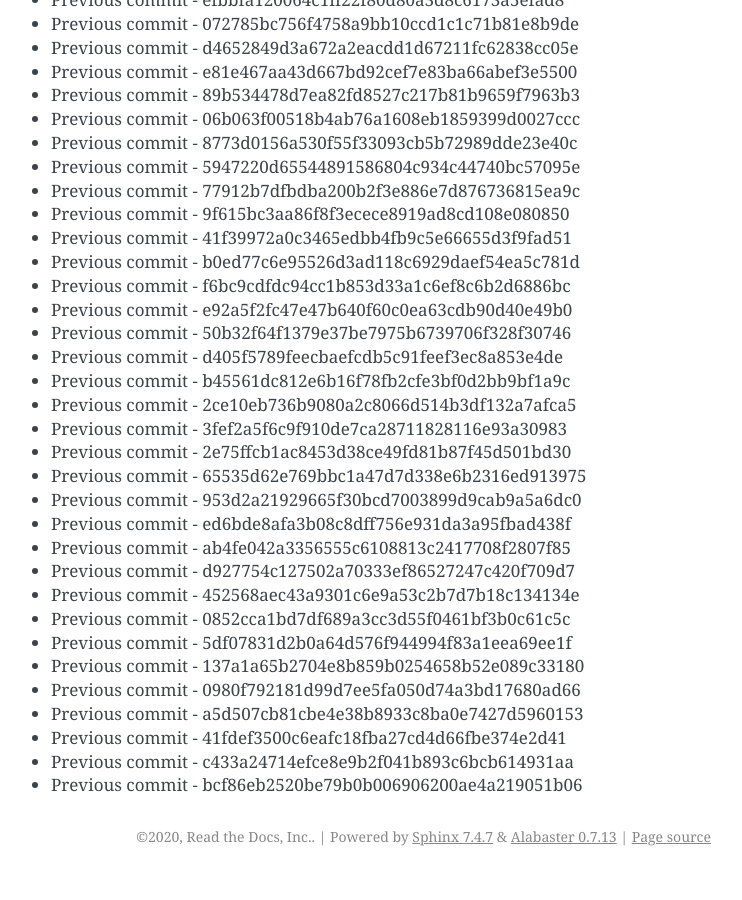
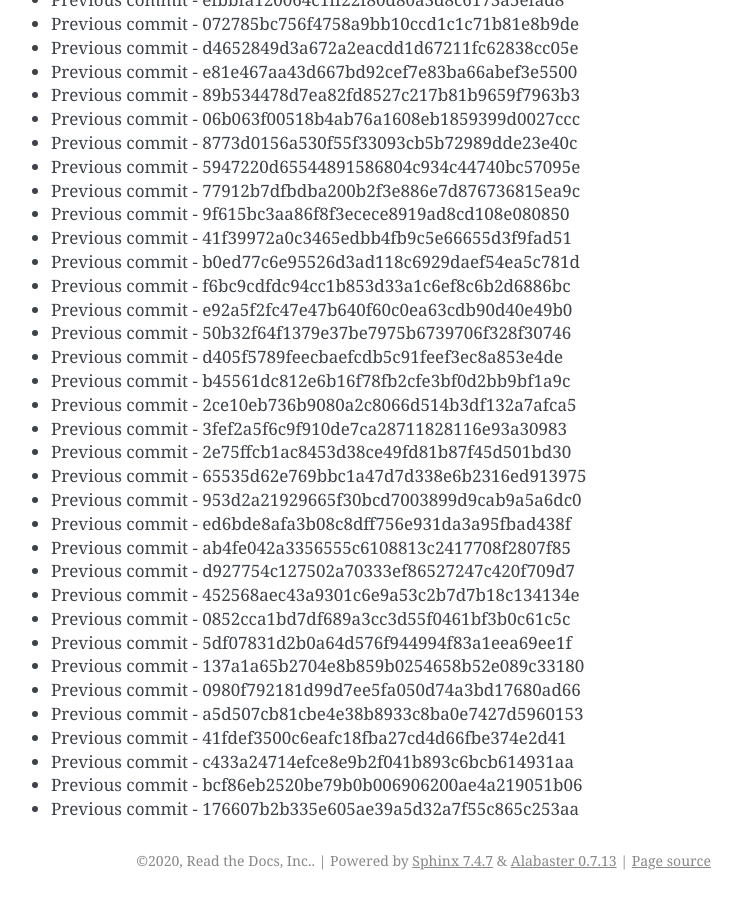
Before and after one commit to readthedocs/rtd-git-stresstest, a Sphinx documentation site: the page built from docs/updates.rst, in a window 1280 px wide and 900 px high, scrolled down 21668 px. Shown: the whole window, without its empty margins (399-1141 px from the left). Built offline with Sphinx 7.4.7, drawn with Linux system fonts in a browser that asks for light colours; before the commit the page ends 22544 px from its top, so only the background shows below that.

Commit message:
Generating commit from previous: 176607b2b335e605ae39a5d32a7f55c865c253aa

```diff
--- a/docs/updates.rst
+++ b/docs/updates.rst
@@ -942,3 +942,4 @@ It can be tested for any performance characteristics.
 * Previous commit - 41fdef3500c6eafc18fba27cd4d66fbe374e2d41
 * Previous commit - c433a24714efce8e9b2f041b893c6bcb614931aa
 * Previous commit - bcf86eb2520be79b0b006906200ae4a219051b06
+* Previous commit - 176607b2b335e605ae39a5d32a7f55c865c253aa
```
